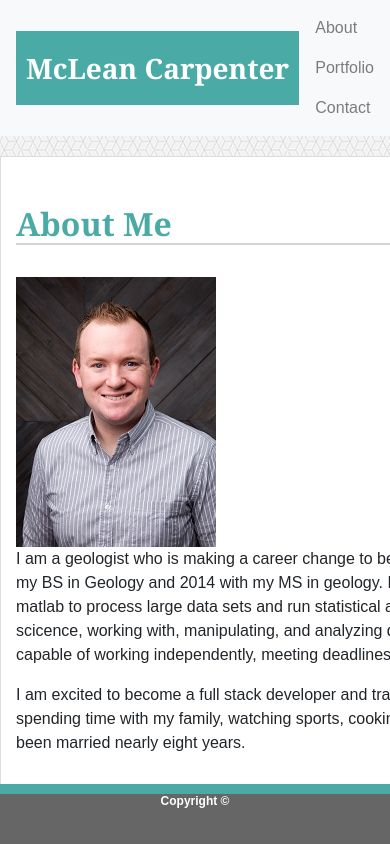
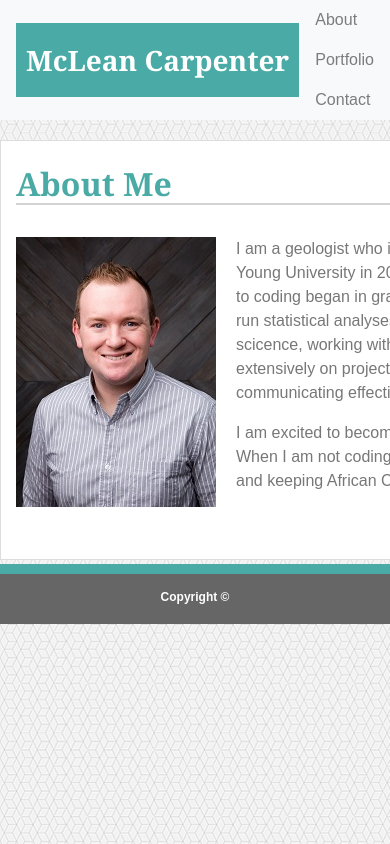
Before and after one commit to mcarpent87/Bootstrap-Portfolio, a plain HTML site: page index.html in a window 390 px wide. Shown: the top 844 px of the page. Drawn offline with nearby package versions, Linux system fonts and the light colour scheme.

Commit message:
Bootstrap Portfolio Update

```diff
--- a/assets/css/style_about_bootstrap.css
+++ b/assets/css/style_about_bootstrap.css
@@ -1,41 +1,19 @@
+/*Add background pattern*/
 body {
     background-image: url(./qbkls.png);
     background-size: auto, cover;
 }
 
-.container {
-    background:#ffffff;
-    position: relative;
-    top:20px;
-    width:960px;
-    border: .5px solid #dddddd;
-    padding-bottom: 50px;
+.bio-image {
+    padding-right:20px;
 }
 
-.footer {
-    position: absolute;
-    bottom:0px;
-    width: 100%;
-    height: 60px;
-    line-height: 60px;
-    background-color: #4aaaa5;
-    text-align:center;
-}
-
-
-.navbar-default {
-    background-color: #4aaaa5;
+/*Add Styling to the container, headings, footer, and text*/
+h2 {
+    color: #4aaaa5;
+    border-bottom: 2px lightgrey solid;
     font-family: Georgia, 'Times New Roman', Times, serif;
     font-weight: bold;
-    font-size: 28px;
-    color: white;
-    padding: 16px 10px 16px 10px
-}
-
-
-ul {
-    font-family: Arial, Helvetica, sans-serif;
-
 }
 
 h5 {
@@ -50,21 +28,60 @@ h5 {
     font-family: Arial, Helvetica, sans-serif;
     font-weight: bold;
 }
-
-
-
-h2 {
-    color: #4aaaa5;
-    border-bottom: 2px lightgrey solid;
-    font-family: Georgia, 'Times New Roman', Times, serif;
-    font-weight: bold;
-
-}
-
 p {
     font-family: Arial, Helvetica, sans-serif;
     font-size: 16px;
     text-align: left;
+    color:#777777;
+}
+.container {
+    background:#ffffff;
+    position: relative;
+    top:20px;
+    width:960px;
+    border: .5px solid #dddddd;
+    padding-bottom: 50px;
+}
+
+/*Add Styling to the footer*/
+.footer {
+    position: absolute;
+    bottom:0;
+    width: 100%;
+    height: 60px;
+    line-height: 60px;
+    background-color: #4aaaa5;
+    text-align:center;
+}
+
+.align-middle {
+    position: relative;
+    top:15px;
+}
 
 
+/*Add Styling to the default navbar*/
+.navbar-default {
+    background-color: #4aaaa5;
+    font-family: Georgia, 'Times New Roman', Times, serif;
+    font-weight: bold;
+    font-size: 28px;
+    color: white;
+    padding: 16px 10px 16px 10px
 }
+
+.navbar{
+    padding: 0px 16px 0px 16px;
+}
+
+ul {
+    font-family: Arial, Helvetica, sans-serif;
+
+}
+
+
+@media (max-width: 980px) {
+    .footer {
+        position: static;
+    }
+}
--- a/assets/css/style_contact_bootstrap.css
+++ b/assets/css/style_contact_bootstrap.css
@@ -12,38 +12,33 @@ body {
     padding-bottom: 50px;
 }
 
-.footer {
-    position: absolute;
-    bottom:0px;
-    width: 100%;
-    height: 60px;
-    line-height: 60px;
-    background-color: #4aaaa5;
-    text-align:center;
-}
-
-
+/*Add Styling to the default navbar*/
 .navbar-default {
     background-color: #4aaaa5;
     font-family: Georgia, 'Times New Roman', Times, serif;
     font-weight: bold;
     font-size: 28px;
-    color: white;
+    color: #ffffff;
     padding: 16px 10px 16px 10px
 }
 
+.navbar{
+    padding: 0px 16px 0px 16px;
+    color: #777777;
+}
 
 ul {
     font-family: Arial, Helvetica, sans-serif;
 
 }
 
+/*Add Styling to h tags*/
 h5 {
     position:relative;
     top:10px;
     height:50px;
     font-family: Arial, Helvetica, sans-serif;
-    color: white;
+    color: #ffffff;
     background-color: #666666;
     margin:0px;
     font-size: 12px;
@@ -58,41 +53,59 @@ h2 {
     border-bottom: 2px lightgrey solid;
     font-family: Georgia, 'Times New Roman', Times, serif;
     font-weight: bold;
+    padding-top: 10px;
 
 }
 
-p {
-    font-family: Arial, Helvetica, sans-serif;
-    font-size: 16px;
-    text-align: left;
-}
 
-/*Contact Form on contact page*/
+/*Contact Form styling*/
 #name {
-    width:930px;
+    width:100%;
+    color:#777777;
 }
 
 #email {
-    width:930px;
+    width:100%;
+    color:#777777;
 }
 
 #subject {
     width:930px;
+    color:#777777;
 }
 textarea {
     width:960px;
     height:200px;
+    color:#777777;
 }
 label {
     font-family: 'Arial', 'Helvetica Neue', Helvetica, sans-serif;
     color:#777777;
 }
 
+/*Change the color of the submit form button*/
 .btn-primary {
     background-color: #4aaaa5;
-    border-color: #444444;
+    border-color: #4aaaa5;
 }
 
 .form-control {
     font-family: Arial, Helvetica, sans-serif;
 }
+
+
+/*Add Styling to the footer*/
+.footer {
+    position: absolute;
+    bottom:0px;
+    width: 100%;
+    height: 60px;
+    line-height: 60px;
+    background-color: #4aaaa5;
+    text-align:center;
+}
+
+.align-middle {
+    position: relative;
+    top:15px;
+}
--- a/assets/css/style_portfolio_bootstrap.css
+++ b/assets/css/style_portfolio_bootstrap.css
@@ -1,8 +1,11 @@
+
+/*Add background*/
 body {
     background-image: url(./qbkls.png);
     background-size: auto, cover;
 }
 
+/*Add Styling to the container, footer, and headings*/
 .container {
     background:#ffffff;
     width:960px;
@@ -20,23 +23,27 @@ body {
     text-align:center;
 }
 
+.align-middle {
+    position: relative;
+    top:15px;
+}
 
-.navbar-default {
-    background-color: #4aaaa5;
+h2 {
+    color: #4aaaa5;
+    border-bottom: 2px lightgrey solid;
     font-family: Georgia, 'Times New Roman', Times, serif;
     font-weight: bold;
-    font-size: 28px;
-    color: white;
-    padding: 16px 10px 16px 10px
+    padding-top:10px;
+
 }
 
-.navlink {
-    font-family: Arial, Helvetica, sans-serif'
-}
-
-ul {
-    font-family: Arial, Helvetica, sans-serif;
-
+h4 {
+    background-color: #4aaaa5;
+    color: white;
+    height:50px;
+    position:relative;
+    top:-100px;
+    text-align: center
 }
 
 h5 {
@@ -52,20 +59,39 @@ h5 {
     font-weight: bold;
 }
 
-h4 {
+
+/*Add Styling to the default navbar*/
+.navbar-default {
     background-color: #4aaaa5;
+    font-family: Georgia, 'Times New Roman', Times, serif;
+    font-weight: bold;
+    font-size: 28px;
     color: white;
-    height:50px;
-    position:relative;
-    top:-100px;
-    text-align: center;
+    padding: 16px 10px 16px 10px
+}
+
+.navbar{
+    padding: 0px 16px 0px 16px;
+}
+
+.navlink {
+    font-family: Arial, Helvetica, sans-serif;
+    color: #777777;
+}
+
+ul {
+    font-family: Arial, Helvetica, sans-serif;
 
 }
 
-h2 {
-    color: #4aaaa5;
-    border-bottom: 2px lightgrey solid;
-    font-family: Georgia, 'Times New Roman', Times, serif;
-    font-weight: bold;
+/*When the screen is xs (<576px), reduce image and h4 width to accomadate the small screen*/
+@media (max-width: 576px) {
+    .img-fluid {
+        width: 500px;
+    }
+
+    h4 {
+        width:500px;
+    }
 
 }
--- a/index.html
+++ b/index.html
@@ -4,19 +4,18 @@
   <title>About Me</title>
   <meta charset="utf-8">
   <meta name="viewport" content="width=device-width, initial-scale=1">
+
+  <!--Links to CSS stylesheets-->
   <link rel="stylesheet" href="https://stackpath.bootstrapcdn.com/bootstrap/4.1.3/css/bootstrap.min.css" integrity="sha384-MCw98/SFnGE8fJT3GXwEOngsV7Zt27NXFoaoApmYm81iuXoPkFOJwJ8ERdknLPMO" crossorigin="anonymous">
-  <!--<link rel="stylesheet" href="https://maxcdn.bootstrapcdn.com/bootstrap/4.0.0/css/bootstrap.min.css" integrity="sha384-Gn5384xqQ1aoWXA+058RXPxPg6fy4IWvTNh0E263XmFcJlSAwiGgFAW/dAiS6JXm" crossorigin="anonymous">-->
   <link rel="stylesheet" href="assets/css/style_about_bootstrap.css">
 
 </head>
 <body>
-
+    <!--Navbar light colored-->
     <nav class="navbar navbar-expand-sm bg-light navbar-light">
-        <!-- Brand/logo -->
         <a class="navbar-default" href="#">McLean Carpenter</a>
 
         <!-- Links -->
-
         <ul class="navbar-nav ml-auto">
           <li class="nav-item">
             <a class="nav-link" href="index.html">About</a>
@@ -33,19 +32,15 @@
 
   <div class="container">
     <br>
-          <br>
       <div class="row">
       <div class="col-sm-12">
           <h2>About Me</h2>
       </div>
       </div>
-
       <br>
     <div class="row">
-            <div class="col-sm-3">
-              <img class="bio-image" src="./assets/images/resized_photo.jpg">
-            </div>
-            <div class="col-sm-9">
+    <div class="col-sm-12">
+        <img class="bio-image" src="./assets/images/resized_photo.jpg" align="left">
           <p>I am a geologist who is making a career change to become a developer.
             I graduated from Brigham Young University in 2012 with my BS in Geology and
             2014 with my MS in geology. My introduction to coding began in graduate school
@@ -62,9 +57,13 @@
     </div>
     </div>
   </div>
+    <br>
     <footer class="footer">
         <div class="container_footer">
-                  <h5>Copyright ©</h5>
+          <h5>
+              <span class="align-middle">Copyright ©</span>
+          </h5>
+
         </div>
     </footer>
 
```
Also changed, not shown: contact.html (+8 -6 lines), portfolio.html (+12 -10 lines). Lines whose indentation alone changed are shown as unchanged.
